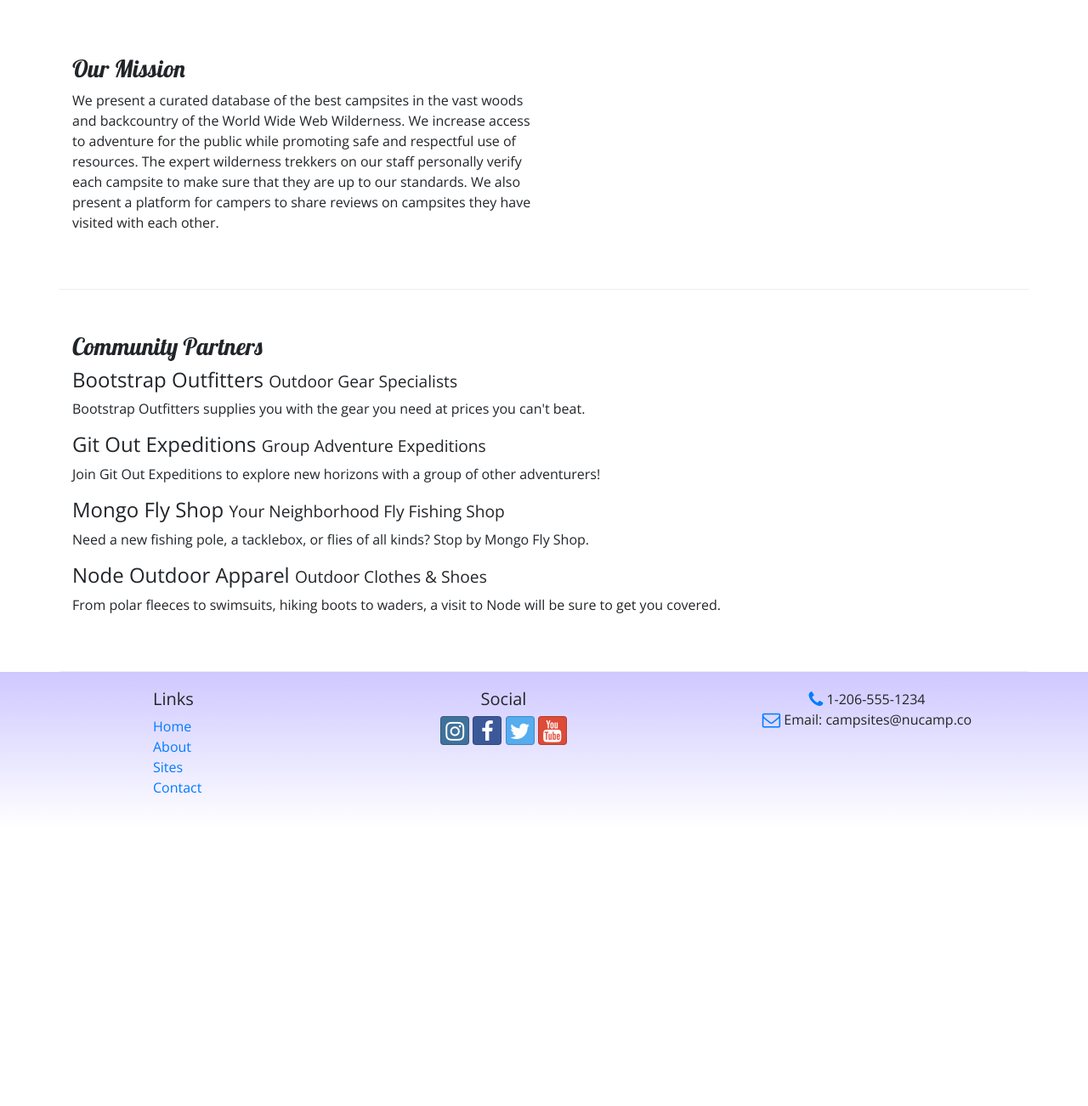
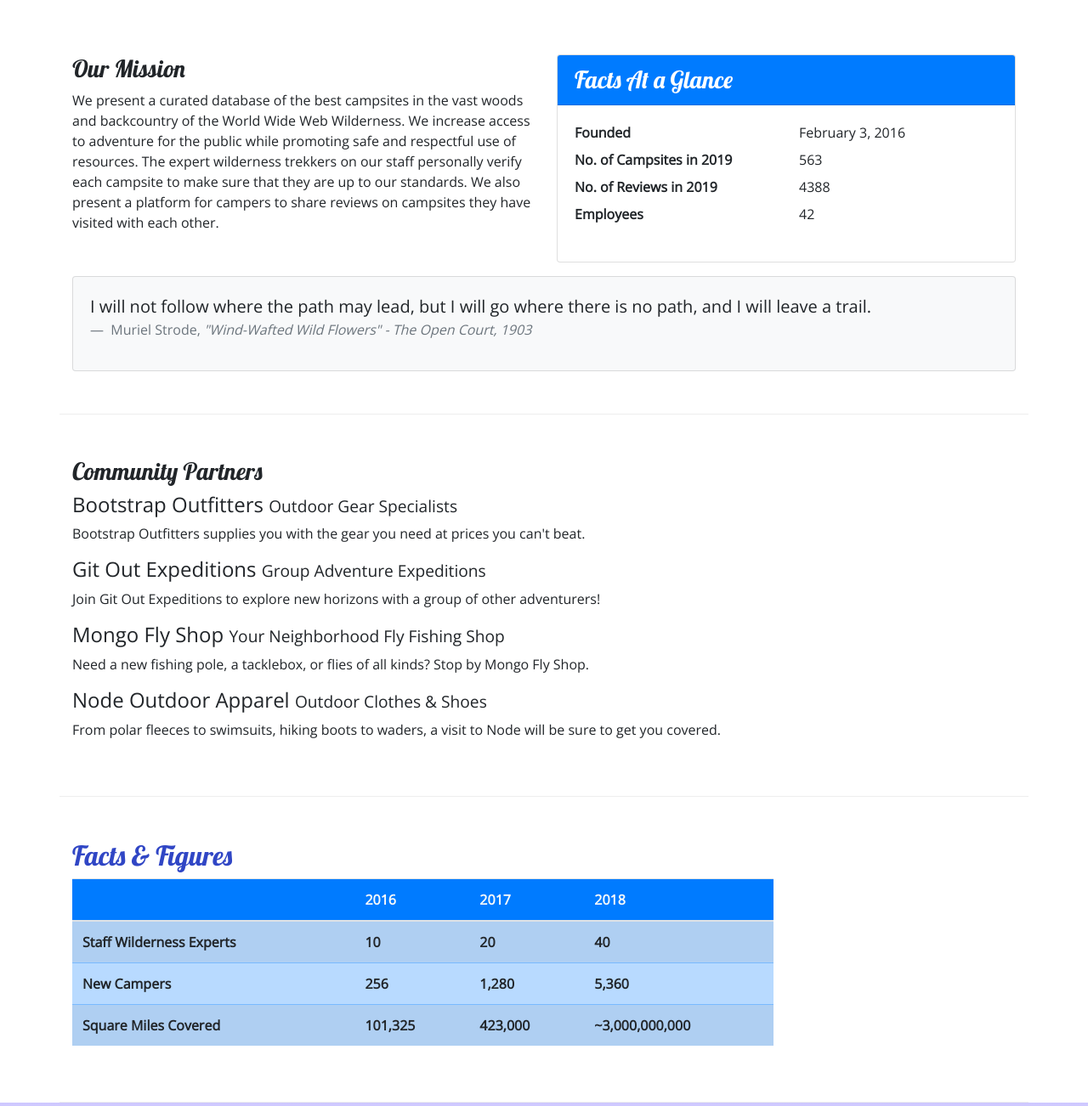
Before and after one commit to sean-birmingham/nucampsite, a website: page aboutus.html in a window 1280 px wide. Shown: the part 341-1643 px from the top of the page at 85% size. Before the commit the page ends 1316 px from the top, so only its background shows below. Drawn offline with nearby package versions, Linux system fonts and the light colour scheme.

Commit message:
Tables and Cards

```diff
--- a/aboutus.html
+++ b/aboutus.html
@@ -115,6 +115,39 @@
             reviews on campsites they have visited with each other.
           </p>
         </div>
+        <div class="col-sm-6">
+          <div class="card">
+            <h3 class="card-header bg-primary text-white">Facts At a Glance</h3>
+            <div class="card-body">
+              <dl class="row">
+                <dt class="col-6">Founded</dt>
+                <dd class="col-6">February 3, 2016</dd>
+                <dt class="col-6">No. of Campsites in 2019</dt>
+                <dd class="col-6">563</dd>
+                <dt class="col-6">No. of Reviews in 2019</dt>
+                <dd class="col-6">4388</dd>
+                <dt class="col-6">Employees</dt>
+                <dd class="col-6">42</dd>
+              </dl>
+            </div>
+          </div>
+        </div>
+        <div class="col">
+          <div class="card bg-light mt-3">
+            <blockquote class="blockquote card-body">
+              <p class="mb-0">
+                I will not follow where the path may lead, but I will go where
+                there is no path, and I will leave a trail.
+              </p>
+              <footer class="blockquote-footer">
+                Muriel Strode,
+                <cite title="Source Title"
+                  >"Wind-Wafted Wild Flowers" - The Open Court, 1903</cite
+                >
+              </footer>
+            </blockquote>
+          </div>
+        </div>
       </div>
 
       <div class="row row-content">
@@ -146,9 +179,47 @@
           </p>
         </div>
       </div>
+
+      <div class="row row-content">
+        <div class="col-sm-9">
+          <h2>Facts &amp; Figures</h2>
+          <div class="table-responsive">
+            <table class="table table-striped">
+              <thead>
+                <tr class="bg-primary text-light">
+                  <th></th>
+                  <th>2016</th>
+                  <th>2017</th>
+                  <th>2018</th>
+                </tr>
+              </thead>
+              <tbody class="table-primary">
+                <tr>
+                  <th>Staff Wilderness Experts</th>
+                  <th>10</th>
+                  <th>20</th>
+                  <th>40</th>
+                </tr>
+                <tr>
+                  <th>New Campers</th>
+                  <th>256</th>
+                  <th>1,280</th>
+                  <th>5,360</th>
+                </tr>
+                <tr>
+                  <th>Square Miles Covered</th>
+                  <th>101,325</th>
+                  <th>423,000</th>
+                  <th>~3,000,000,000</th>
+                </tr>
+              </tbody>
+            </table>
+          </div>
+        </div>
+      </div>
     </div>
 
-    <footer>
+    <footer class="site-footer">
       <div class="container">
         <div class="row">
           <div class="col-4 col-sm-2 offset-1">
--- a/css/styles.css
+++ b/css/styles.css
@@ -16,7 +16,7 @@ header h2 {
   color: #c3c8ff;
 }
 
-footer {
+.site-footer {
   background-image: linear-gradient(#cec8ff, white);
   padding: 20px 0;
 }
```
Also changed, not shown: contactus.html (+1 -1 lines), index.html (+1 -1 lines).
